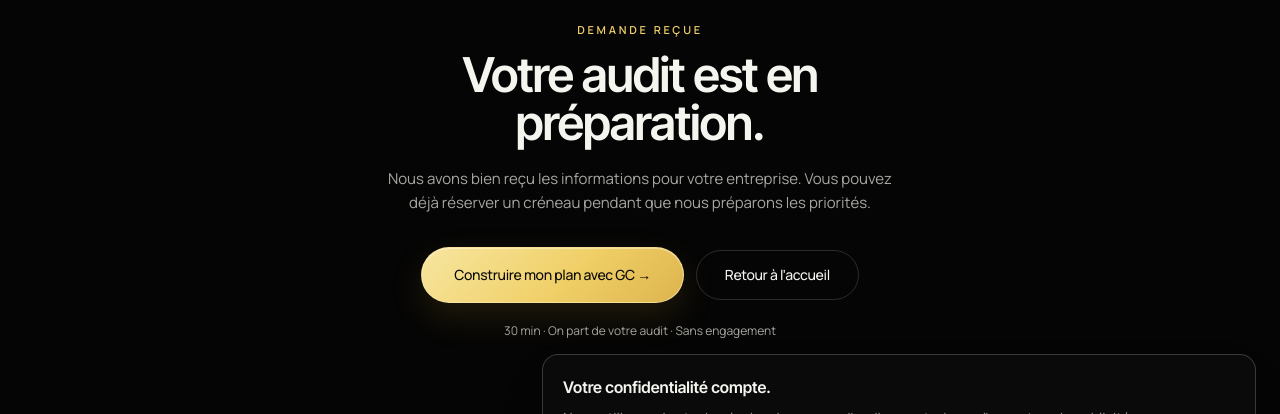
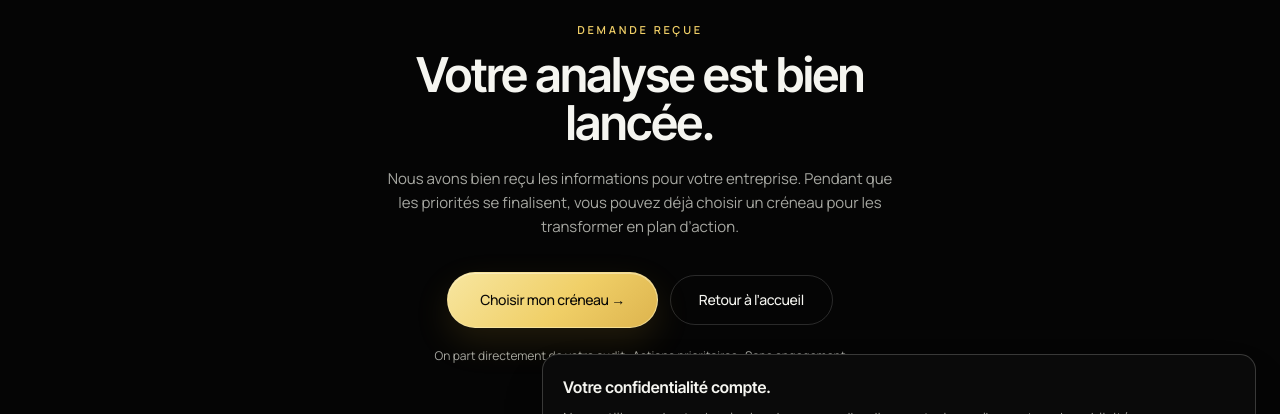
Before and after one commit to mathieumilo3-bot/-generation-capable, a Next.js app in the folder site-vitrine/: page /audit/merci in a window 1280 px wide. Shown: the part 220-634 px from the top of the page. Built offline with nearby package versions, Linux system fonts and the light colour scheme; no server answers.

Commit message:
Audit thank-you: align booking transition with diagnostic intent

```diff
--- a/site-vitrine/src/app/audit/merci/AuditThankYouClient.tsx
+++ b/site-vitrine/src/app/audit/merci/AuditThankYouClient.tsx
@@ -81,11 +81,11 @@ export function AuditThankYouClient() {
         Demande reçue
       </p>
       <h1 className="font-display mt-3 text-3xl font-semibold tracking-tight sm:text-5xl">
-        Votre audit est en préparation.
+        Votre analyse est bien lancée.
       </h1>
       <p className="mx-auto mt-5 max-w-lg text-[15px] leading-relaxed text-[var(--color-muted)]">
         Nous avons bien reçu les informations pour {stored?.entreprise || "votre entreprise"}.
-        Vous pouvez déjà réserver un créneau pendant que nous préparons les priorités.
+        Pendant que les priorités se finalisent, vous pouvez déjà choisir un créneau pour les transformer en plan d’action.
       </p>
       <div className="mt-8 flex flex-col items-center gap-3 sm:flex-row sm:justify-center">
         <Button
@@ -97,14 +97,14 @@ export function AuditThankYouClient() {
           trackEvent="booking_started"
           trackPayload={{ location: "audit_thank_you", source: "capable_audit" }}
         >
-          Construire mon plan avec GC →
+          Choisir mon créneau →
         </Button>
         <Button href="/" variant="secondary">
           Retour à l’accueil
         </Button>
       </div>
       <p className="mt-5 text-xs text-[var(--color-muted)]">
-        30 min · On part de votre audit · Sans engagement
+        On part directement de votre audit · Actions prioritaires · Sans engagement
       </p>
     </div>
   );
```
